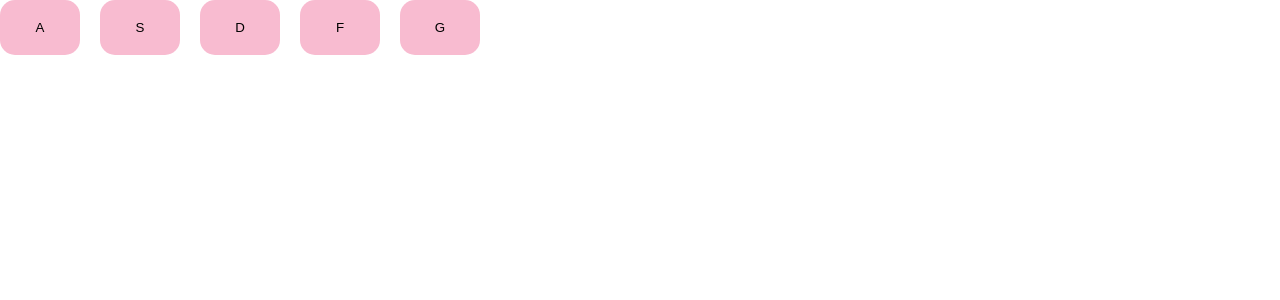
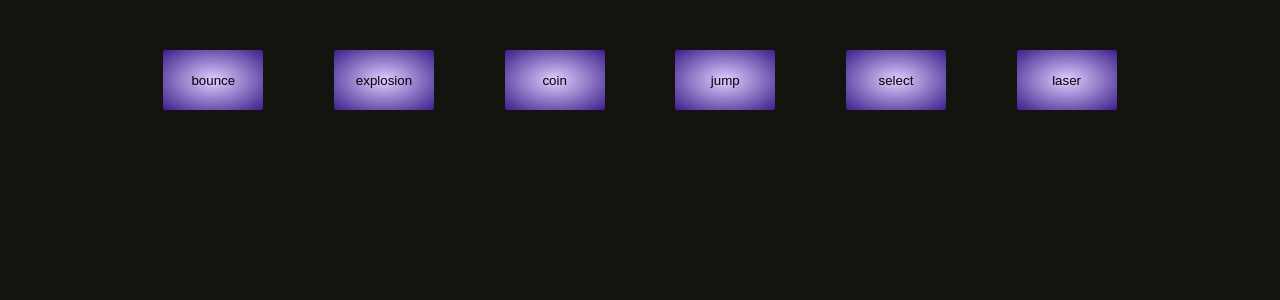
Before and after one commit to DanilaLeontyev/drum-kit-front, a React app: page / in a window 1280 px wide. Shown: the top 300 px of the page. Built offline with nearby package versions, Linux system fonts and the light colour scheme.

Commit message:
add some style and finish drumkit

```diff
--- a/src/App.tsx
+++ b/src/App.tsx
@@ -1,6 +1,7 @@
 import React from 'react';
 import './App.css';
 import { DrumKit } from './DrumKit';
+import './index.css'
 
 function App() {
   return (
--- a/src/DrumKit/DrumButton.tsx
+++ b/src/DrumKit/DrumButton.tsx
@@ -13,33 +13,20 @@ export const DrumButton = (props: DrumButtonProps) => {
   const audioRef: React.RefObject<HTMLAudioElement> = React.useRef(null);
   const buttonRef: React.RefObject<HTMLButtonElement> = React.useRef(null);
 
-
   const [buttonClassName, setButtonClassName] =
     React.useState<string[]>(initState.buttonClassName)
 
-  async function callAfterDelay<T>(sleppTime: number, fn: (args: T) => any, args: T) {
-    return await setTimeout(async () => {
-      await fn(args)
-    }, sleppTime)
-  }
-
-  const reverseStyle = (audio: HTMLAudioElement) => {
-    setButtonClassName(initState.buttonClassName)
-    if (audio.parentElement) {
-      audio.parentElement.innerHTML = props.button.name;
-    }
-  }
-
-  const changeStyle = (audio: HTMLAudioElement) => {
-    setButtonClassName([...buttonClassName, 'SoundButton__playable'])
-    callAfterDelay<HTMLAudioElement>(audio.duration * 1000, reverseStyle, audio)
-  }
-
-  const onPlayClick = () => {
+  const onPlayClick = async () => {
     const audio = audioRef?.current;
     if (audio) {
-      changeStyle(audio);
+      audio.currentTime = 0;
       audio.play();
+      setButtonClassName([...initState.buttonClassName, 'SoundButton__playable'])
+      await setTimeout(() => {
+        if (audio.ended) {
+          setButtonClassName(initState.buttonClassName)
+        }
+      }, Math.floor(audio.duration * 1000 + 100))
     };
   }
 
--- a/src/DrumKit/index.tsx
+++ b/src/DrumKit/index.tsx
@@ -5,24 +5,28 @@ import { DrumButton } from './DrumButton';
 
 const DrumButtonsList: DrumButtons = [
   {
-    name: 'A',
-    sound: 'assets/8bitkit-explosion-6.wav',
+    name: 'bounce',
+    sound: 'assets/8bitkit-bounce.wav',
   },
   {
-    name: 'S',
+    name: 'explosion',
     sound: 'assets/8bitkit-explosion-2.wav',
   },
   {
-    name: 'D',
-    sound: 'assets/8bitkit-explosion-3.wav',
+    name: 'coin',
+    sound: 'assets/8bitkit-coin-3.wav',
   },
   {
-    name: 'F',
-    sound: 'assets/8bitkit-explosion-4.wav',
+    name: 'jump',
+    sound: 'assets/8bitkit-jump-4.wav',
   },
   {
-    name: 'G',
-    sound: 'assets/8bitkit-explosion-5.wav',
+    name: 'select',
+    sound: 'assets/8bitkit-select-2.wav',
+  },
+  {
+    name: 'laser',
+    sound: 'assets/8bitkit-laser-2.wav',
   },
 ]
 
--- a/src/DrumKit/style.css
+++ b/src/DrumKit/style.css
@@ -1,23 +1,25 @@
 .ButtonContainer {
-  width: 500px;
+  margin: 0 auto;
+  margin-top: 50px;
+  height: 50%;
+  width: 80%;
   display: flex;
+  flex-wrap: wrap;
+  justify-content: space-around;
 }
 
 .SoundButton {
   outline: none;
   border: none;
   width: 100px;
-  margin-right: 20px;
-  background-color: #f8bbd0;
-  border-radius: 15px;
+  height: 60px;
+  background: radial-gradient(#e1ceff, #3a1f8b);
   padding: 20px;
+  border-radius: 2px;
   cursor: pointer;
-}
-
-.SoundButton:hover {
-  box-shadow: 6px 6px 10px rgba(0, 0, 0, 0.2);
+  margin-bottom: 20px;
 }
 
 .SoundButton__playable {
-  border: 1px solid red;
+  background: radial-gradient(#a189c7, #403468);
 }
--- a/src/index.css
+++ b/src/index.css
@@ -1,3 +1,17 @@
+html {
+  -webkit-box-sizing: border-box;
+  -moz-box-sizing: border-box;
+  box-sizing: border-box;
+}
+
+*,
+*:before,
+*:after {
+  -webkit-box-sizing: inherit;
+  -moz-box-sizing: inherit;
+  box-sizing: inherit;
+}
+
 body {
   margin: 0;
   font-family: -apple-system, BlinkMacSystemFont, 'Segoe UI', 'Roboto', 'Oxygen',
@@ -5,6 +19,7 @@ body {
     sans-serif;
   -webkit-font-smoothing: antialiased;
   -moz-osx-font-smoothing: grayscale;
+  background-color: #13140f;
 }
 
 code {
```
